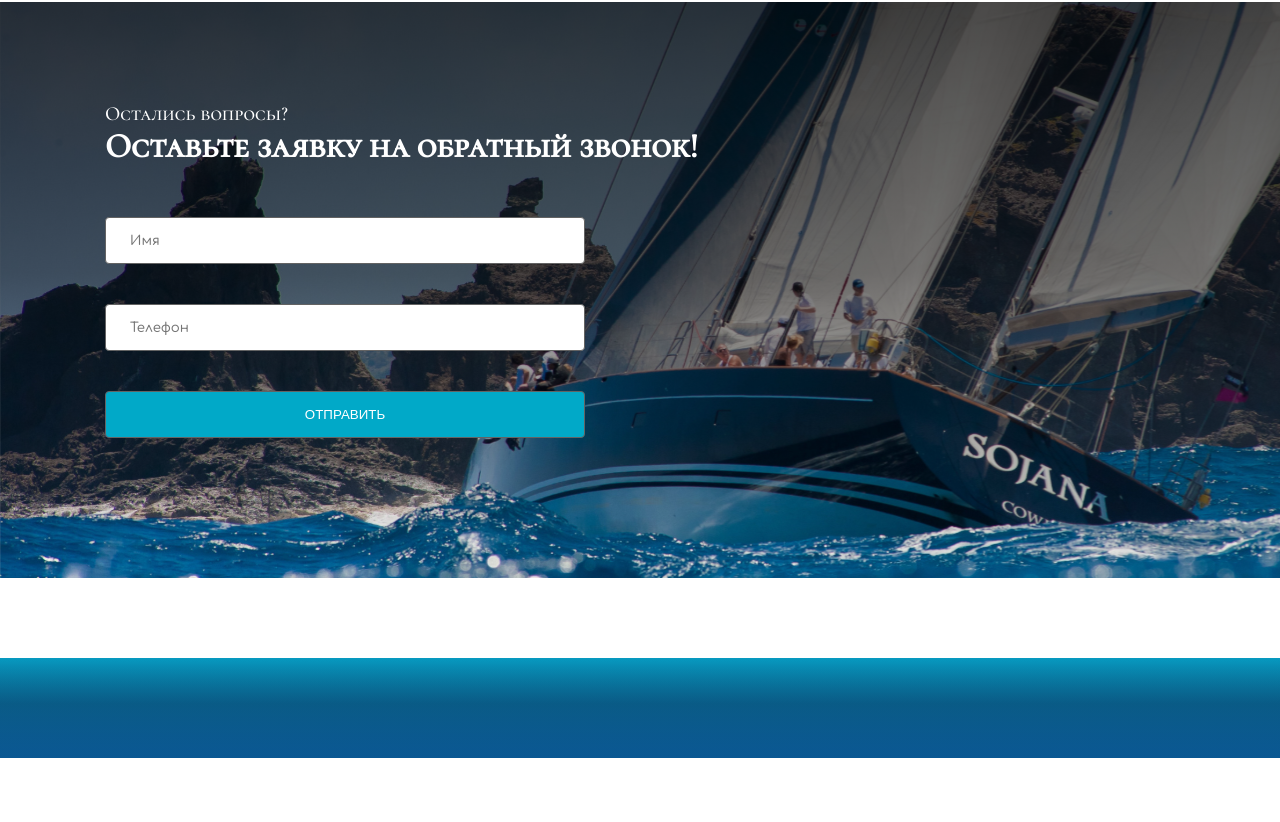
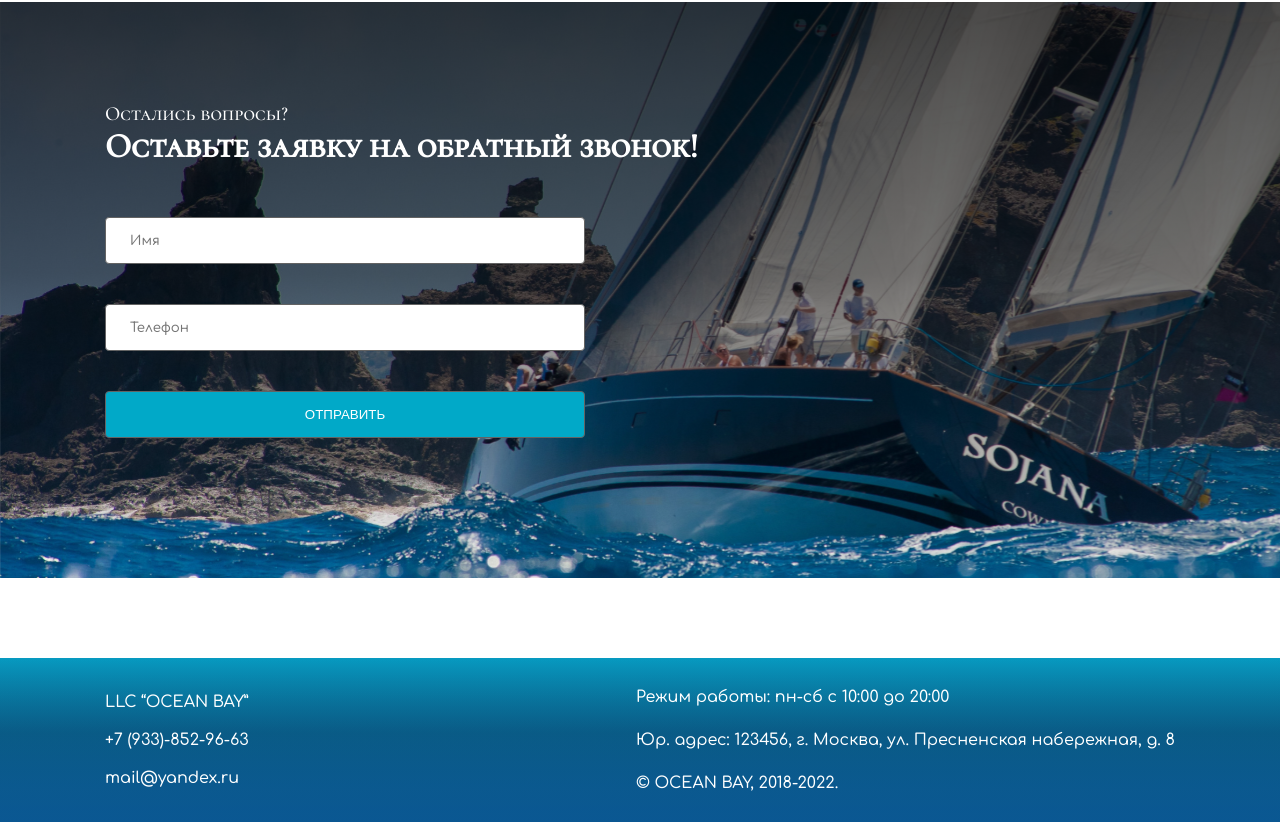
Before and after one commit to Volvram/Ocean_bay, a React (Create React App) app: page / in a window 1280 px wide. Shown: the part 2580-3402 px from the top of the page. Before the commit the page ends 3338 px from the top, so only its background shows below. Built offline with nearby package versions, Linux system fonts and the light colour scheme.

Commit message:
Created footer

```diff
--- a/src/pages/Main/components/Footer/Footer.tsx
+++ b/src/pages/Main/components/Footer/Footer.tsx
@@ -3,7 +3,31 @@ import React from "react";
 import styles from "./styles.module.scss";
 
 const Footer: React.FC = () => {
-  return <div className={styles.footer}></div>;
+  return (
+    <div className={styles.footer}>
+      <div className={styles.footer_contacts}>
+        <li className={styles.footer_contacts_element}>LLC “OCEAN BAY”</li>
+        <a
+          href="tel:+7 (933)-852-96-63"
+          className={styles.footer_contacts_link}
+        >
+          <li className={styles.footer_contacts_element}>+7 (933)-852-96-63</li>
+        </a>
+        <a href="mailto:mail@yandex.ru" className={styles.footer_contacts_link}>
+          <li className={styles.footer_contacts_element}>mail@yandex.ru</li>
+        </a>
+      </div>
+      <div className={styles.footer_info}>
+        <li className={styles.footer_info_element}>
+          Режим работы: пн-сб с 10:00 до 20:00
+        </li>
+        <li className={styles.footer_info_element}>
+          Юр. адрес: 123456, г. Москва, ул. Пресненская набережная, д. 8
+        </li>
+        <li className={styles.footer_info_element}>© OCEAN BAY, 2018-2022.</li>
+      </div>
+    </div>
+  );
 };
 
 export default Footer;
--- a/src/pages/Main/components/Footer/styles.module.scss
+++ b/src/pages/Main/components/Footer/styles.module.scss
@@ -3,7 +3,8 @@
 .footer {
   margin-top: 80px;
 
-  height: 100px;
+  padding: 25px $big-indent;
+
   background: linear-gradient(
       180deg,
       rgba(0, 0, 0, 0) 0%,
@@ -16,4 +17,90 @@
       rgba(0, 0, 0, 0) 98.41%
     ),
     #12628e;
+
+    font-family: $comfortaa;
+    font-style: normal;
+    font-weight: 400;
+    font-size: 16px;
+
+    display: flex;
+    justify-content: space-between;
+
+    &_contacts {
+
+      display: flex;
+      flex-direction: column;
+      justify-content: space-between;
+
+      &_link {
+        text-decoration: none;
+      }
+
+      &_element {
+        list-style: none;
+
+        color: $white-color;
+
+        margin-top: 10px;
+        margin-bottom: 10px;
+      }
+    }
+
+    &_info {
+
+      display: flex;
+      flex-direction: column;
+      justify-content: space-between;
+
+      &_element {
+        list-style: none;
+
+        color: $white-color;
+
+        margin-top: 5px;
+        margin-bottom: 5px;
+      }
+    }
 }
+
+@media screen and (max-width: $tablet-album-width) {
+  .footer {
+    padding: 25px $average-indent;
+
+    font-size: 13px;
+
+    &_contacts {
+
+      &_element {
+        margin-top: 5px;
+        margin-bottom: 5px;
+      }
+    }
+
+    &_info {
+
+      &_element {
+        margin-top: 5px;
+        margin-bottom: 5px;
+      }
+    }
+  }
+}
+
+@media screen and (max-width: $tablet-portrait-width) {
+  .footer {
+    flex-direction: column;
+
+    &_info {
+      margin-top: 20px;
+    }
+  }
+}
+
+@media screen and (max-width: $phone-album-width) {
+  .footer {
+    padding: 25px $small-indent;
+
+    font-size: 10px;
+  }
+}
--- a/src/pages/Main/components/PhoneBack/styles.module.scss
+++ b/src/pages/Main/components/PhoneBack/styles.module.scss
@@ -138,7 +138,7 @@
             }
 
             &_submit {
-                padding: 12px 18px;
+                padding: 6px 9px;
 
                 width: 200px;
             }
--- a/src/pages/Main/components/TopBackground/components/Header/Header.tsx
+++ b/src/pages/Main/components/TopBackground/components/Header/Header.tsx
@@ -35,7 +35,7 @@ const Header: React.FC = () => {
         </div>
       </div>
       <div className={styles.header_phone}>
-        <a href="tel: +79096353022" className={styles.header_phone_a}>
+        <a href="tel:+7(909)-635-30-22" className={styles.header_phone_a}>
           +7(909)-635-30-22
         </a>
       </div>
```
